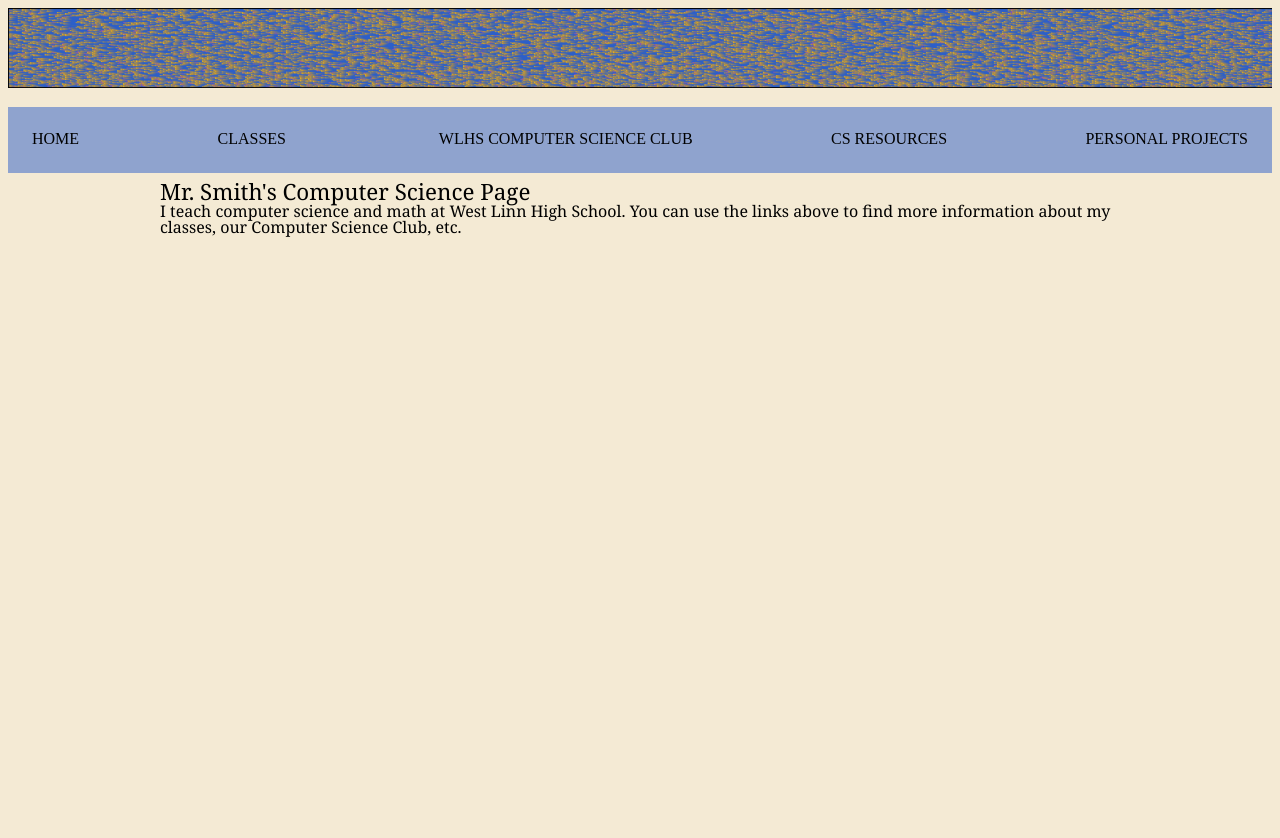
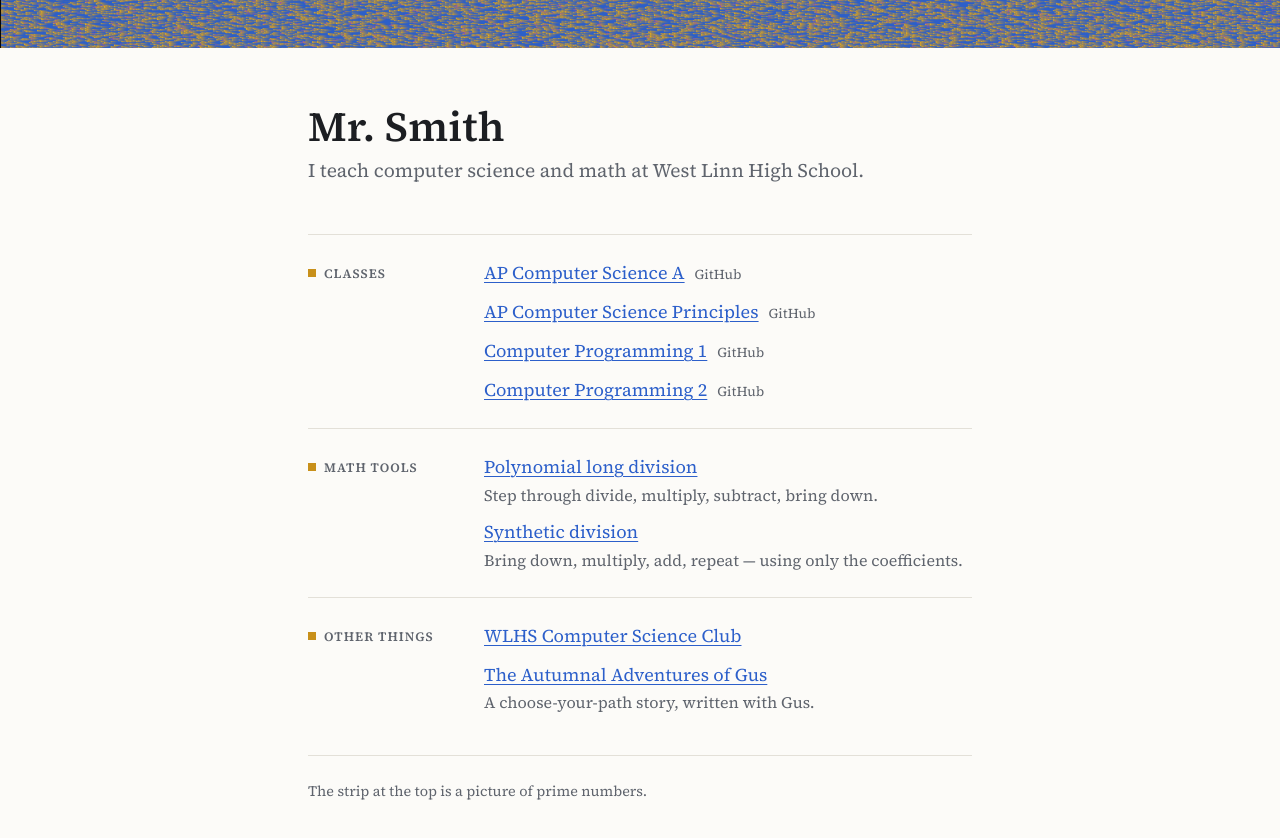
Before and after one commit to smithbwlhs/smithbwlhs.github.io, a plain HTML site: page index.html in a window 1280 px wide. Before the commit the page ends 800 px from the top, so only its background shows below. Drawn offline with Linux system fonts and the light colour scheme.

Commit message:
Redesign homepage and math tools index
- Rebuild index.html as a simple single-column page with Classes,
  Math tools, and Other things; styles move to site.css
- Remove dead links (Coming Someday classes, Personal Projects,
  empty CS Resources page, missing favicon)
- Link the division visualizers and the Gus story from the homepage
- Restyle aab/index.html to match, sharing site.css
- Delete unused cs_resources.html, main.css, reset.css

Co-Authored-By: Claude Opus 5.5 <noreply@anthropic.com>

```diff
--- a/index.html
+++ b/index.html
@@ -1,48 +1,64 @@
 <!DOCTYPE html>
 <html lang="en">
-
 <head>
   <meta charset="UTF-8">
   <meta name="viewport" content="width=device-width, initial-scale=1.0">
-  <link rel="shortcut icon" href="favicon.ico">
-  <link rel="stylesheet" type="text/css" href="reset.css">
-  <link rel="stylesheet" href="https://cdnjs.cloudflare.com/ajax/libs/font-awesome/5.13.0/css/all.min.css">
-  <link rel="stylesheet" type="text/css" href="main.css">
-  <link href="https://fonts.googleapis.com/icon?family=Material+Icons" rel="stylesheet">
-  <title>Mr. Smith Computer Science</title>
+  <title>Mr. Smith · Computer Science &amp; Math</title>
+  <meta name="description" content="Class pages, math tools, and projects from Mr. Smith at West Linn High School.">
+  <link rel="preconnect" href="https://fonts.googleapis.com">
+  <link rel="preconnect" href="https://fonts.gstatic.com" crossorigin>
+  <link href="https://fonts.googleapis.com/css2?family=Source+Serif+4:ital,opsz,wght@0,8..60,400;0,8..60,600;1,8..60,400&display=swap" rel="stylesheet">
+  <link rel="stylesheet" href="site.css">
 </head>
-
 <body>
-  <header>
-    <div id="header-img"><img src="grid_image.png" alt="prime number art">
-    </div>
-    <nav class="main-navigation">
-      <ul class="menu">
-        <li><a href="#">Home</a></li>
-        <li class="menu-item-has-children"><a href="#">Classes</a>
-          <ul class="sub-menu">
-            <li><a href="https://github.com/WLHS-APCSA">AP CS A</a></li>
-            <li><a href="https://github.com/WLHS-APCSP">AP CS P</a> </li>
-            <li><a href="https://github.com/WLHS-Computer-Programming1">Computer Programming 1</a> </li>
-            <li><a href="https://github.com/WLHS-Computer-Programming2">Computer Programming 2</a></li>
-            <li><a href="#">Data Analysis - Coming Someday</a> </li>
-            <li><a href="#">Data Structures - Coming Someday</a></li>
-            <li><a href="#">Web Design - Coming Someday</a></li>
-          </ul>
-        <li><a href="https://www.wlhscomputerscience.com/">WLHS Computer
-        Science Club</a></li>
-        <li><a href="cs_resources.html">CS Resources</a></li>
-        <li><a href="#">Personal Projects</a></li>
-      </ul>
-    </nav>
-  </header>
+  <img class="art" src="grid_image.png" alt="">
 
   <main>
-    <h1>Mr. Smith's Computer Science Page</h1>
-    <p>I teach computer science and math at West Linn High School. You can
-      use the links above to find more information about my classes, our
-      Computer Science Club, etc.</p>
+    <header>
+      <h1>Mr. Smith</h1>
+      <p>I teach computer science and math at West Linn High School.</p>
+    </header>
+
+    <section aria-labelledby="classes">
+      <h2 id="classes">Classes</h2>
+      <ul>
+        <li><a href="https://github.com/WLHS-APCSA">AP Computer Science A</a> <span class="where">GitHub</span></li>
+        <li><a href="https://github.com/WLHS-APCSP">AP Computer Science Principles</a> <span class="where">GitHub</span></li>
+        <li><a href="https://github.com/WLHS-Computer-Programming1">Computer Programming 1</a> <span class="where">GitHub</span></li>
+        <li><a href="https://github.com/WLHS-Computer-Programming2">Computer Programming 2</a> <span class="where">GitHub</span></li>
+      </ul>
+    </section>
+
+    <section aria-labelledby="math">
+      <h2 id="math">Math tools</h2>
+      <ul>
+        <li>
+          <a href="aab/poly-long-division.html">Polynomial long division</a>
+          <p>Step through divide, multiply, subtract, bring down.</p>
+        </li>
+        <li>
+          <a href="aab/synthetic-division.html">Synthetic division</a>
+          <p>Bring down, multiply, add, repeat — using only the coefficients.</p>
+        </li>
+      </ul>
+    </section>
+
+    <section aria-labelledby="other">
+      <h2 id="other">Other things</h2>
+      <ul>
+        <li>
+          <a href="https://www.wlhscomputerscience.com/">WLHS Computer Science Club</a>
+        </li>
+        <li>
+          <a href="random_projects/gus-adventure.html">The Autumnal Adventures of Gus</a>
+          <p>A choose-your-path story, written with Gus.</p>
+        </li>
+      </ul>
+    </section>
+
+    <footer>
+      <p>The strip at the top is a picture of prime numbers.</p>
+    </footer>
   </main>
-
 </body>
 </html>
--- a/main.css
+++ /dev/null
@@ -1,153 +0,0 @@
-/*custom global variables*/
-:root{
-    --western-bluebird-two:#2c5fca;
-    --western-bluebird: rgba(44, 95, 202, 0.5);
-    --tundra-swan: #e6d2b9;
-    --coot: #000106;
-    --light-blue: #C8D4E3;
-    --dark-blue: #a5b9e2;
-    --dark-blue-light:rgba(168,185,226,.95);
-    --main-bg-color: rgba(202, 151, 44, 0.2);
-}
-
-*{
-    font-family:Georgia, 'Times New Roman', Times, serif;
-    font-weight: 400;
-    box-sizing: border-box;
-    margin:0;
-    padding:0;
-}
-
-img{
-    max-width: 100%;
-}
-#header-img{
-    max-width:100%;
-    padding: 0.5rem;
-}
-
-/*global styles*/
-
-h1{
-    font-size: 140%;
-}
-h2{
-    font-size: 120%;
-}
-h3{
-    font-size: 112.5%;
-}
-
-a{
-    color:var(--western-bluebird)
-}
-
-body{
-    background:var(--main-bg-color);
-}
-
-main{
-    width:75%;
-    margin: 0 auto;
-}
-
-
-a:hover{
-    color:blue;
-}
-
-.main-navigation{
-    /*border-top:1px solid #ddd;*/
-    /*border-bottom:1px solid #ddd;*/
-    margin:0.5em;
-}
-
-.menu{
-    display:flex;
-    flex-direction:column;
-    background-color: var(--western-bluebird);
-    font-size:80%;
-
-    li{
-        display:block;
-        list-style-type:none;
-        text-transform:uppercase;
-        padding:0.5em;
-    }
-
-    li a{
-        display:flex;
-        /*text-align:center;*/
-        text-decoration:none;
-        color:#000;
-        padding:1rem;
-    }
-
-    li a:hover{
-        background:#777;
-    }
-}
-
-.menu-item-has-children > a:after{
-    font-family:'Material Icons';
-    content: '\e5c5';
-    padding:1px;
-}
-
-nav ul ul {
-    display: none;
-}
-
-nav ul li:hover > ul {
-    display:block;
-    color:#fff;
-    padding-left:2rem;
-}
-
-@media (min-width: 800px) {
-
-    .menu{
-        flex-direction:row;
-        justify-content:space-between;
-        font-size:100%;
-    }
-
-    nav ul ul {
-        display: none;
-        position:absolute;
-    }
-
-    nav ul li:hover > ul {
-        padding-left:0;
-        background:#777;
-    }
-
-    nav ul li:hover > ul a{
-        color:#fff;
-    }
-
-    .sub-menu{
-        li{
-            display:flex;
-            padding-right:2em;
-        }
-
-        li:hover, li a:hover{
-            background:#ddd;
-            color:#777;
-        }
-    }
-
-    nav ul ul ul{
-        margin:0 0 0 100%;
-        box-shadow: 0 0 2px rgba(0, 0, 0, 0.6);
-    }
-
-    .menu-item-has-children .menu-item-has-children > a:after{
-        font-family:'Material Icons';
-        content: '\e5c5';
-        padding:1px;
-        transform: rotate(-90deg);
-    }
-
-}
--- a/reset.css
+++ /dev/null
@@ -1,48 +0,0 @@
-/* http://meyerweb.com/eric/tools/css/reset/
-   v2.0 | 20110126
-   License: none (public domain)
-*/
-
-html, body, div, span, applet, object, iframe,
-h1, h2, h3, h4, h5, h6, p, blockquote, pre,
-a, abbr, acronym, address, big, cite, code,
-del, dfn, em, img, ins, kbd, q, s, samp,
-small, strike, strong, sub, sup, tt, var,
-b, u, i, center,
-dl, dt, dd, ol, ul, li,
-fieldset, form, label, legend,
-table, caption, tbody, tfoot, thead, tr, th, td,
-article, aside, canvas, details, embed,
-figure, figcaption, footer, header, hgroup,
-menu, nav, output, ruby, section, summary,
-time, mark, audio, video {
-	margin: 0;
-	padding: 0;
-	border: 0;
-	font-size: 100%;
-	font: inherit;
-	vertical-align: baseline;
-}
-/* HTML5 display-role reset for older browsers */
-article, aside, details, figcaption, figure,
-footer, header, hgroup, menu, nav, section {
-	display: block;
-}
-body {
-	line-height: 1;
-}
-ol, ul {
-	list-style: none;
-}
-blockquote, q {
-	quotes: none;
-}
-blockquote:before, blockquote:after,
-q:before, q:after {
-	content: '';
-	content: none;
-}
-table {
-	border-collapse: collapse;
-	border-spacing: 0;
-}
--- /dev/null
+++ b/site.css
@@ -0,0 +1,116 @@
+/* Homepage styles. Blue and gold come from the prime-number art. */
+:root {
+  --bg: #fcfbf8;
+  --ink: #1c1e22;
+  --muted: #5f646d;
+  --rule: #e3e0d8;
+  --link: #2c5fca;
+  --gold: #c8901a;
+  color-scheme: light;
+}
+@media (prefers-color-scheme: dark) {
+  :root {
+    --bg: #16181c;
+    --ink: #e8e6e1;
+    --muted: #9da2ab;
+    --rule: #2c2f35;
+    --link: #8fb0f2;
+    --gold: #e0b04a;
+    color-scheme: dark;
+  }
+}
+
+*, *::before, *::after { box-sizing: border-box; }
+
+body {
+  margin: 0;
+  background: var(--bg);
+  color: var(--ink);
+  font-family: "Source Serif 4", Georgia, "Times New Roman", serif;
+  font-size: 1.125rem;
+  line-height: 1.55;
+}
+
+.art {
+  display: block;
+  width: 100%;
+  height: 48px;
+  object-fit: cover;
+}
+
+main {
+  max-width: 44rem;
+  margin: 0 auto;
+  padding: 3.5rem 1.25rem 3rem;
+}
+
+.back { margin: -1.5rem 0 1.5rem; font-size: .95rem; }
+.back a { color: var(--muted); }
+
+header { margin-bottom: 3rem; }
+h1 {
+  font-size: 2.6rem;
+  font-weight: 600;
+  line-height: 1.1;
+  margin: 0 0 .4rem;
+}
+header p { margin: 0; color: var(--muted); font-size: 1.2rem; }
+
+section {
+  display: grid;
+  grid-template-columns: 10rem 1fr;
+  gap: 1rem;
+  padding: 1.5rem 0;
+  border-top: 1px solid var(--rule);
+}
+h2 {
+  margin: 0;
+  font-size: .8rem;
+  font-weight: 600;
+  letter-spacing: .08em;
+  text-transform: uppercase;
+  color: var(--muted);
+  padding-top: .3rem;
+}
+h2::before {
+  content: "";
+  display: inline-block;
+  width: .5rem;
+  height: .5rem;
+  margin-right: .5rem;
+  background: var(--gold);
+  vertical-align: .05rem;
+}
+
+ul { list-style: none; margin: 0; padding: 0; }
+li + li { margin-top: .7rem; }
+li p { margin: .1rem 0 0; color: var(--muted); font-size: 1rem; }
+
+a {
+  color: var(--link);
+  text-decoration-thickness: 1px;
+  text-underline-offset: .18em;
+}
+a:hover { text-decoration-thickness: 2px; }
+a:focus-visible { outline: 2px solid var(--link); outline-offset: 3px; border-radius: 2px; }
+
+.where {
+  color: var(--muted);
+  font-size: .85rem;
+  margin-left: .35rem;
+}
+
+footer {
+  border-top: 1px solid var(--rule);
+  padding-top: 1.5rem;
+  margin-top: 1rem;
+  color: var(--muted);
+  font-size: .9rem;
+}
+footer p { margin: 0; }
+
+@media (max-width: 600px) {
+  main { padding-top: 2.5rem; }
+  h1 { font-size: 2.1rem; }
+  section { grid-template-columns: 1fr; gap: .6rem; }
+}
```
Also changed, not shown: aab/index.html (+36 -13 lines), cs_resources.html (deleted, +0 -46 lines).
